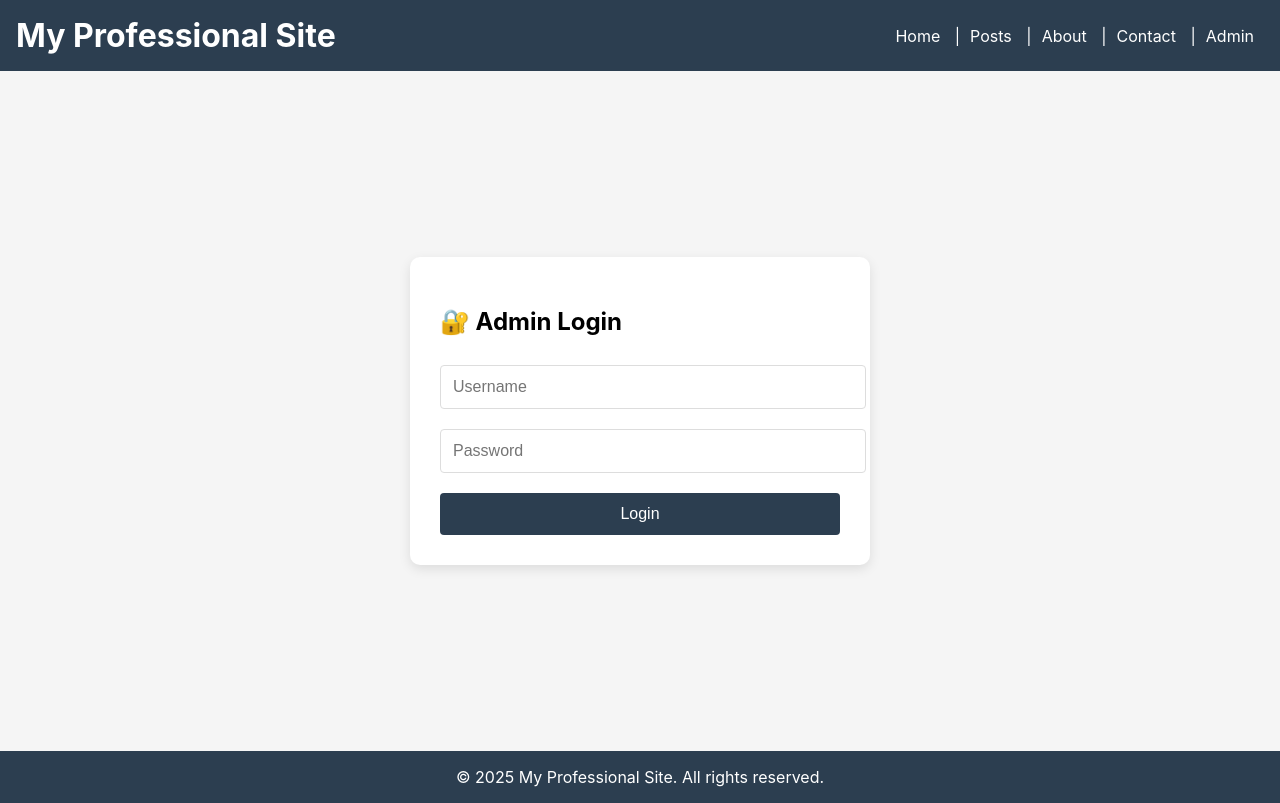
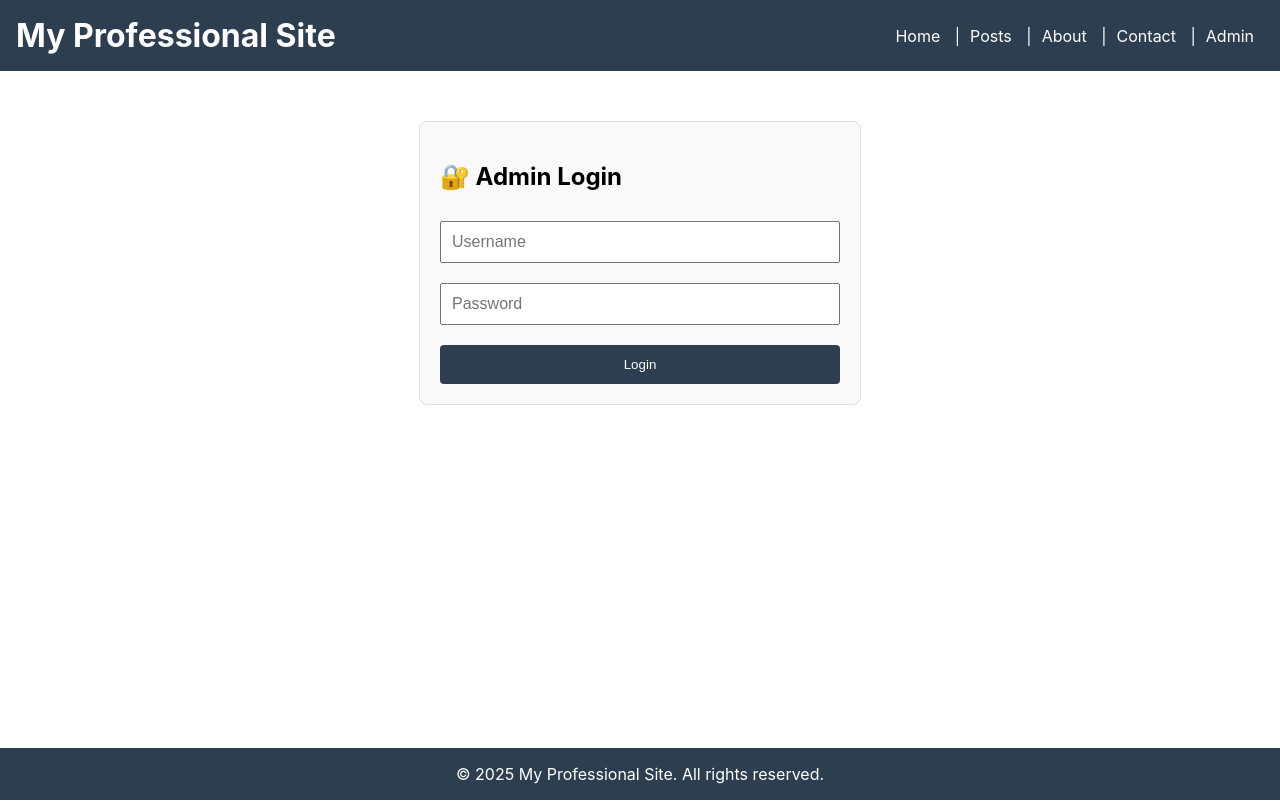
Before and after one commit to shin-meiri/main, a React (Create React App) app: page /admin in a window 1280 px wide. Built offline with nearby package versions, Linux system fonts and the light colour scheme.

Commit message:
Update Admin.jsx

```diff
--- a/src/pages/Admin.jsx
+++ b/src/pages/Admin.jsx
@@ -1,11 +1,14 @@
 import React, { useState, useEffect } from 'react';
-import AdminLogin from './Admin/AdminLogin';
-import Dashboard from './Admin/Dashboard';
-import SettingsForm from './Admin/SettingsForm'; // Akan kita buat di bawah
+import { Routes, Route, Navigate } from 'react-router-dom';
+import AdminLayout from './admin/AdminLayout';
+import Dashboard from './admin/Dashboard';
+import Settings from './admin/Settings';
 
 const Admin = () => {
   const [isLoggedIn, setIsLoggedIn] = useState(false);
-  const [activePage, setActivePage] = useState('dashboard');
+  const [username, setUsername] = useState('');
+  const [password, setPassword] = useState('');
+  const [error, setError] = useState('');
 
   useEffect(() => {
     const loggedIn = localStorage.getItem('adminLoggedIn');
@@ -14,31 +17,90 @@ const Admin = () => {
     }
   }, []);
 
-  const handleLogin = () => {
-    setIsLoggedIn(true);
+  const handleLogin = (e) => {
+    e.preventDefault();
+    fetch('/users.json')
+      .then(res => res.json())
+      .then(data => {
+        if (username === data.username && password === data.password) {
+          localStorage.setItem('adminLoggedIn', 'true');
+          setIsLoggedIn(true);
+          setError('');
+        } else {
+          setError('Username atau password salah!');
+        }
+      })
+      .catch(() => setError('Gagal memuat users.json'));
   };
 
   const handleLogout = () => {
     localStorage.removeItem('adminLoggedIn');
     setIsLoggedIn(false);
-    setActivePage('dashboard');
+    setUsername('');
+    setPassword('');
   };
 
   if (!isLoggedIn) {
-    return <AdminLogin onLogin={handleLogin} />;
+    return (
+      <div style={loginContainer}>
+        <h2>🔐 Admin Login</h2>
+        {error && <p style={{ color: 'red' }}>{error}</p>}
+        <form onSubmit={handleLogin} style={formStyle}>
+          <input
+            type="text"
+            placeholder="Username"
+            value={username}
+            onChange={(e) => setUsername(e.target.value)}
+            required
+            style={inputStyle}
+          />
+          <input
+            type="password"
+            placeholder="Password"
+            value={password}
+            onChange={(e) => setPassword(e.target.value)}
+            required
+            style={inputStyle}
+          />
+          <button type="submit" style={btnStyle}>Login</button>
+        </form>
+      </div>
+    );
   }
 
+  // Jika sudah login, tampilkan AdminLayout + Routes
   return (
-    <Dashboard onLogout={handleLogout}>
-      {activePage === 'dashboard' && (
-        <div>
-          <h1>Dashboard</h1>
-          <p>Selamat datang di panel admin. Pilih menu untuk mengatur situs.</p>
-        </div>
-      )}
-      {activePage === 'settings' && <SettingsForm />}
-    </Dashboard>
+    <Routes>
+      <Route element={<AdminLayout onLogout={handleLogout} />}>
+        <Route path="dashboard" element={<Dashboard />} />
+        <Route path="settings" element={<Settings />} />
+      </Route>
+      {/* Redirect default */}
+      <Route path="*" element={<Navigate to="dashboard" />} />
+    </Routes>
   );
 };
 
+// Styles
+const loginContainer = {
+  maxWidth: '400px',
+  margin: '50px auto',
+  padding: '20px',
+  border: '1px solid #ddd',
+  borderRadius: '8px',
+  backgroundColor: '#f9f9f9'
+};
+
+const formStyle = { display: 'flex', flexDirection: 'column' };
+const inputStyle = { padding: '10px', margin: '10px 0', fontSize: '16px' };
+const btnStyle = {
+  backgroundColor: '#2c3e50',
+  color: 'white',
+  padding: '12px',
+  border: 'none',
+  borderRadius: '4px',
+  cursor: 'pointer',
+  marginTop: '10px'
+};
+
 export default Admin;
```
